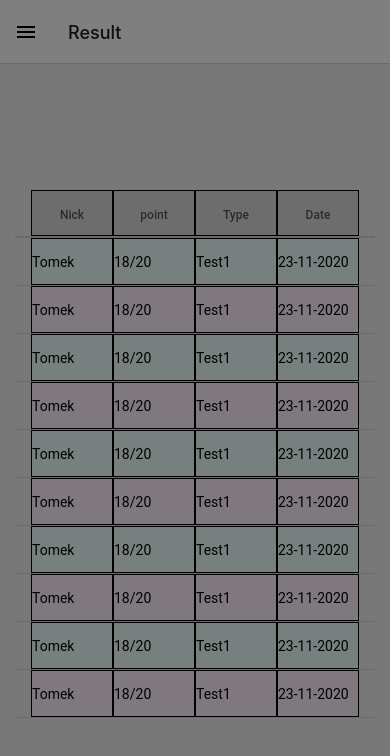
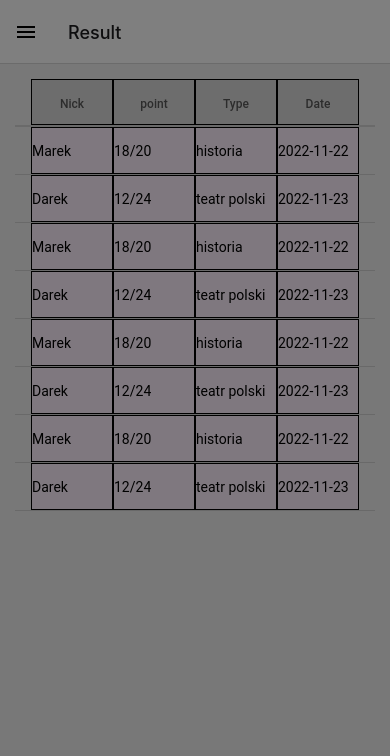
Before and after one commit to swojciech35/ZPSM, a React Native app in the folder Quiz/: screen /Result in a window 390 px wide. Shown: the top 756 px of the page. Built offline with nearby package versions, Linux system fonts and the light colour scheme.

Commit message:
add Flatlist

```diff
--- a/Quiz/components/Result.js
+++ b/Quiz/components/Result.js
@@ -1,8 +1,87 @@
 import * as React from 'react';
-import { StyleSheet } from 'react-native';
-import { DataTable } from 'react-native-paper';
+import {StyleSheet} from 'react-native';
+import { FlatList } from 'react-native-gesture-handler';
+import {DataTable} from 'react-native-paper';
 
 function Result() {
+  const results = [
+    {
+      nick: 'Marek',
+      score: 18,
+      total: 20,
+      type: 'historia',
+      date: '2022-11-22',
+    },
+    {
+      nick: 'Darek',
+      score: 12,
+      total: 24,
+      type: 'teatr polski',
+      date: '2022-11-23',
+    },{
+      nick: 'Marek',
+      score: 18,
+      total: 20,
+      type: 'historia',
+      date: '2022-11-22',
+    },
+    {
+      nick: 'Darek',
+      score: 12,
+      total: 24,
+      type: 'teatr polski',
+      date: '2022-11-23',
+    },
+    {
+      nick: 'Marek',
+      score: 18,
+      total: 20,
+      type: 'historia',
+      date: '2022-11-22',
+    },
+    {
+      nick: 'Darek',
+      score: 12,
+      total: 24,
+      type: 'teatr polski',
+      date: '2022-11-23',
+    },
+    {
+      nick: 'Marek',
+      score: 18,
+      total: 20,
+      type: 'historia',
+      date: '2022-11-22',
+    },
+    {
+      nick: 'Darek',
+      score: 12,
+      total: 24,
+      type: 'teatr polski',
+      date: '2022-11-23',
+    },
+  ];
+
+  const Item=(item,index)=>(
+ <DataTable.Row>
+        <DataTable.Cell style={styles.tableRow2}>{item.nick}</DataTable.Cell>
+        <DataTable.Cell style={styles.tableRow2}>{item.score}/{item.total}</DataTable.Cell>
+        <DataTable.Cell style={styles.tableRow2}>{item.type}</DataTable.Cell>
+        <DataTable.Cell style={styles.tableRow2}>{item.date}</DataTable.Cell>
+      </DataTable.Row>
+
+
+  );
+
+  const renderItem = ({ item }) => (
+    <Item nick={item.nick}
+    score={item.score}
+    total={item.total}
+    type={item.type}
+    date={item.date}
+    />
+  );
+
   return (
     <DataTable style={styles.container}>
       <DataTable.Header style={styles.tableHeader}>
@@ -11,90 +90,36 @@ function Result() {
         <DataTable.Title style={styles.tableTitle}>Type</DataTable.Title>
         <DataTable.Title style={styles.tableTitle}>Date</DataTable.Title>
       </DataTable.Header>
-          <DataTable.Row >
-            <DataTable.Cell style={styles.tableRow}>Tomek</DataTable.Cell>
-            <DataTable.Cell style={styles.tableRow}>18/20</DataTable.Cell>
-            <DataTable.Cell style={styles.tableRow}>Test1</DataTable.Cell>
-            <DataTable.Cell style={styles.tableRow}>23-11-2020</DataTable.Cell>
-          </DataTable.Row>
-          <DataTable.Row >
-            <DataTable.Cell style={styles.tableRow2}>Tomek</DataTable.Cell>
-            <DataTable.Cell style={styles.tableRow2}>18/20</DataTable.Cell>
-            <DataTable.Cell style={styles.tableRow2}>Test1</DataTable.Cell>
-            <DataTable.Cell style={styles.tableRow2}>23-11-2020</DataTable.Cell>
-          </DataTable.Row>
-        <DataTable.Row >
-          <DataTable.Cell style={styles.tableRow}>Tomek</DataTable.Cell>
-          <DataTable.Cell style={styles.tableRow}>18/20</DataTable.Cell>
-          <DataTable.Cell style={styles.tableRow}>Test1</DataTable.Cell>
-          <DataTable.Cell style={styles.tableRow}>23-11-2020</DataTable.Cell>
-        </DataTable.Row>
-        <DataTable.Row >
-          <DataTable.Cell style={styles.tableRow2}>Tomek</DataTable.Cell>
-          <DataTable.Cell style={styles.tableRow2}>18/20</DataTable.Cell>
-          <DataTable.Cell style={styles.tableRow2}>Test1</DataTable.Cell>
-          <DataTable.Cell style={styles.tableRow2}>23-11-2020</DataTable.Cell>
-        </DataTable.Row>
-        <DataTable.Row >
-          <DataTable.Cell style={styles.tableRow}>Tomek</DataTable.Cell>
-          <DataTable.Cell style={styles.tableRow}>18/20</DataTable.Cell>
-          <DataTable.Cell style={styles.tableRow}>Test1</DataTable.Cell>
-          <DataTable.Cell style={styles.tableRow}>23-11-2020</DataTable.Cell>
-        </DataTable.Row>
-        <DataTable.Row >
-          <DataTable.Cell style={styles.tableRow2}>Tomek</DataTable.Cell>
-          <DataTable.Cell style={styles.tableRow2}>18/20</DataTable.Cell>
-          <DataTable.Cell style={styles.tableRow2}>Test1</DataTable.Cell>
-          <DataTable.Cell style={styles.tableRow2}>23-11-2020</DataTable.Cell>
-        </DataTable.Row>
-        <DataTable.Row >
-          <DataTable.Cell style={styles.tableRow}>Tomek</DataTable.Cell>
-          <DataTable.Cell style={styles.tableRow}>18/20</DataTable.Cell>
-          <DataTable.Cell style={styles.tableRow}>Test1</DataTable.Cell>
-          <DataTable.Cell style={styles.tableRow}>23-11-2020</DataTable.Cell>
-        </DataTable.Row>
-        <DataTable.Row >
-          <DataTable.Cell style={styles.tableRow2}>Tomek</DataTable.Cell>
-          <DataTable.Cell style={styles.tableRow2}>18/20</DataTable.Cell>
-          <DataTable.Cell style={styles.tableRow2}>Test1</DataTable.Cell>
-          <DataTable.Cell style={styles.tableRow2}>23-11-2020</DataTable.Cell>
-        </DataTable.Row>
-        <DataTable.Row >
-          <DataTable.Cell style={styles.tableRow}>Tomek</DataTable.Cell>
-          <DataTable.Cell style={styles.tableRow}>18/20</DataTable.Cell>
-          <DataTable.Cell style={styles.tableRow}>Test1</DataTable.Cell>
-          <DataTable.Cell style={styles.tableRow}>23-11-2020</DataTable.Cell>
-        </DataTable.Row>
-        <DataTable.Row >
-          <DataTable.Cell style={styles.tableRow2}>Tomek</DataTable.Cell>
-          <DataTable.Cell style={styles.tableRow2}>18/20</DataTable.Cell>
-          <DataTable.Cell style={styles.tableRow2}>Test1</DataTable.Cell>
-          <DataTable.Cell style={styles.tableRow2}>23-11-2020</DataTable.Cell>
-        </DataTable.Row>
+     <FlatList
+     data={results}
+     renderItem={renderItem}
+
+     />
+
     </DataTable>
   );
 }
 
 const styles = StyleSheet.create({
   container: {
-      padding:15,
-      flex:1,
-      justifyContent:'center'
+    padding: 15,
+    flex: 1,
+    justifyContent: 'center',
   },
-    tableTitle:{
-      flex:1,
+  tableTitle: {
+    flex: 1,
     justifyContent: 'center',
-      borderWidth:1,
+    borderWidth: 1,
     backgroundColor: '#DCDCDC',
   },
-    tableRow:{
-      backgroundColor:"#f2ffff",
-      borderWidth:1,
+  tableRow: {
+    backgroundColor: '#f2ffff',
+    borderWidth: 1,
   },
-    tableRow2:{
-      backgroundColor:"#fff2ff",
-      borderWidth:1,
-    }
+  tableRow2: {
+    backgroundColor: '#fff2ff',
+    borderWidth: 1,
+  },
 });
 
 export default Result;
```
Lines whose indentation alone changed are shown as unchanged.
